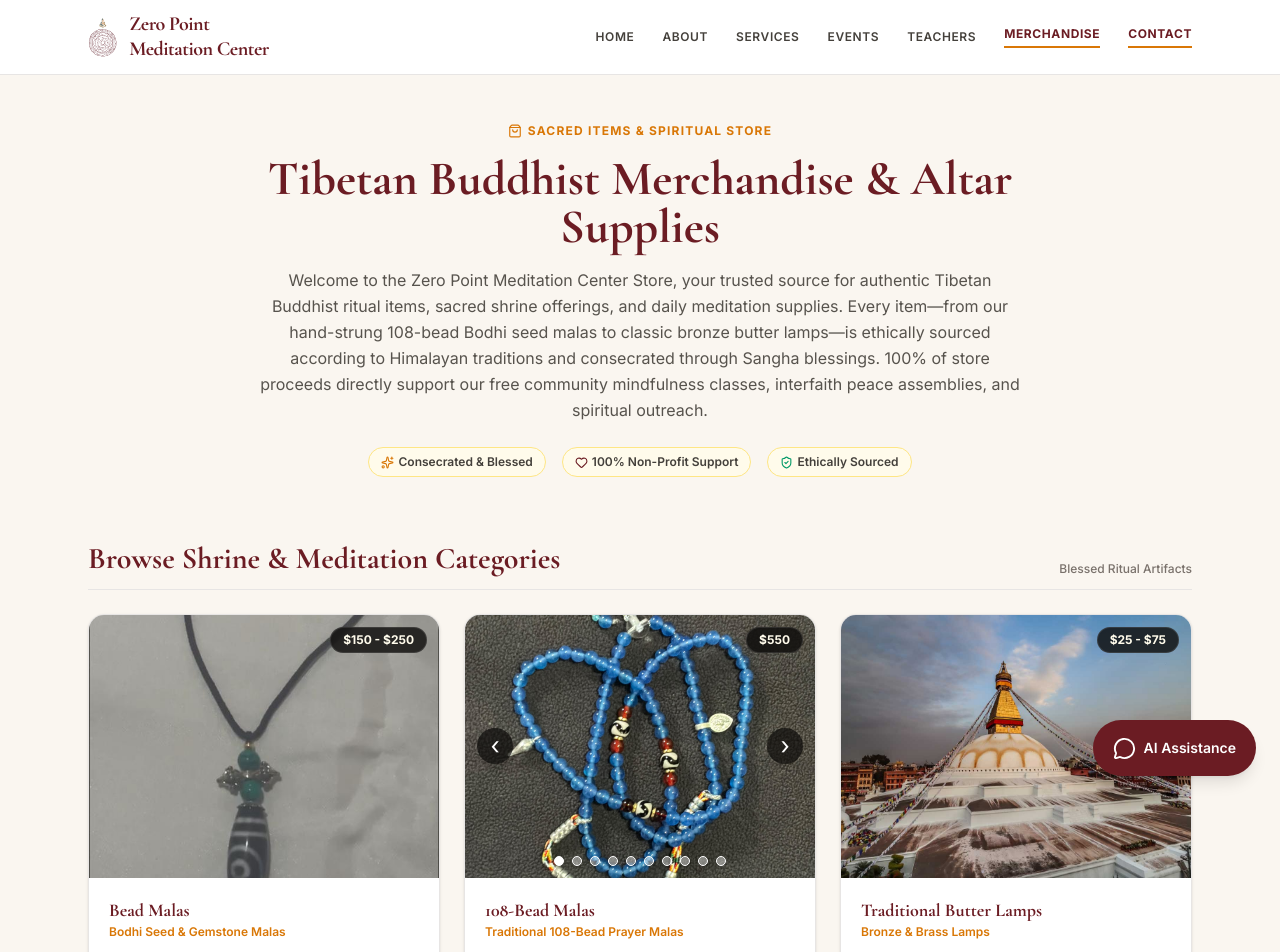
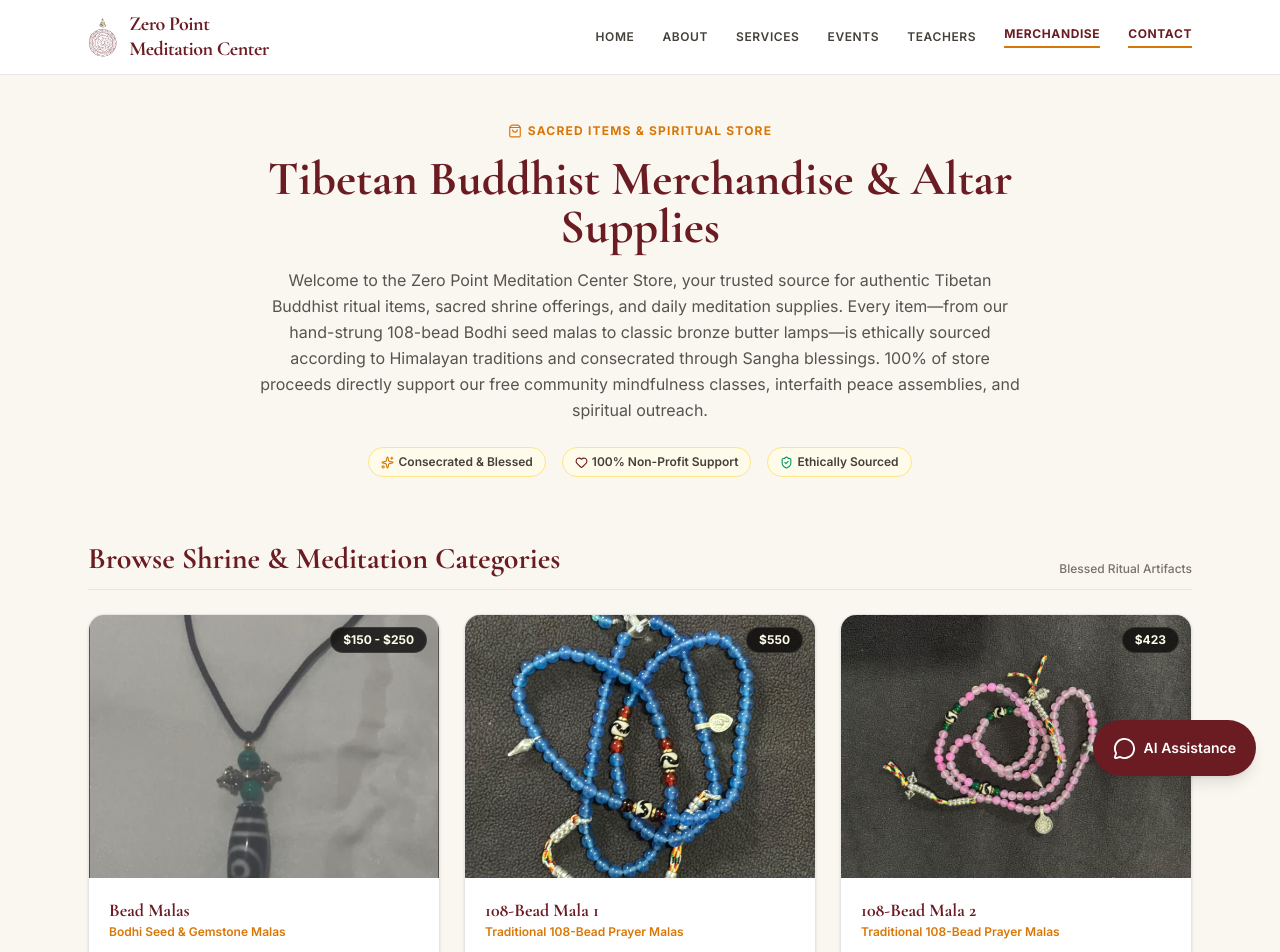
Before and after one commit to sherpaten/Zero-Point-Meditation-Center, a React (Vite) app in the folder zero-point-meditation/: page /merchandise in a window 1280 px wide. Shown: the top 952 px of the page. Built offline with nearby package versions, Linux system fonts and the light colour scheme.

Commit message:
Display merchandise as individual products with individual prices (#31)

```diff
--- a/zero-point-meditation/src/pages/Merchandise.jsx
+++ b/zero-point-meditation/src/pages/Merchandise.jsx
@@ -103,6 +103,25 @@ const categories = [
   }
 ];
 
+
+// Expand galleries into individual product listings, each with its own image and price.
+const displayCategories = categories.flatMap((category) => {
+  if (!category.gallery) return [category];
+  return category.gallery.map((image, index) => ({
+    id: `${category.id}-${index + 1}`,
+    parentCategoryId: category.id,
+    name: category.id === '108-bead-malas'
+      ? (index === 9 ? 'Rosary Mala' : `108-Bead Mala ${index + 1}`)
+      : category.id === 'modern-art'
+        ? `Modern Art ${index + 1}`
+        : `Original Dzi Bead ${index + 1}`,
+    count: category.count,
+    image,
+    price: category.galleryPrices[index],
+    description: category.description
+  }));
+});
+
 const featuredProduct = {
   title: "Hand-Crafted Bodhi Seed Mala (108 Beads)",
   price: "$200 - $500",
@@ -137,9 +156,6 @@ const reviews = [
 export default function Merchandise() {
   const [selectedItem, setSelectedItem] = useState(null);
   const [orderSent, setOrderSent] = useState(false);
-  const [modernArtImage, setModernArtImage] = useState(0);
-  const [malaImageIndex, setMalaImageIndex] = useState(0);
-  const [dziImageIndex, setDziImageIndex] = useState(0);
 
   return (
 
@@ -198,20 +214,20 @@ export default function Merchandise() {
         </div>
 
         <div className="grid sm:grid-cols-2 lg:grid-cols-3 gap-6">
-          {categories.map((item, index) => (
+          {displayCategories.map((item, index) => (
             <motion.div
               initial={{ opacity: 0, y: 20 }}
               animate={{ opacity: 1, y: 0 }}
               transition={{ duration: 0.4, delay: index * 0.08 }}
               whileHover={{ y: -6 }}
               key={item.id}
-              onClick={() => { if (item.id === 'modern-art') { setSelectedItem(item); setOrderSent(false); } }}
-              className={`bg-white rounded-2xl border border-stone-200 overflow-hidden shadow-sm hover:shadow-xl transition-all group flex flex-col ${item.id === 'modern-art' ? 'cursor-pointer' : 'cursor-default'}`}
+              onClick={() => { if (item.parentCategoryId === 'modern-art') { setSelectedItem(item); setOrderSent(false); } }}
+              className={`bg-white rounded-2xl border border-stone-200 overflow-hidden shadow-sm hover:shadow-xl transition-all group flex flex-col ${item.parentCategoryId === 'modern-art' ? 'cursor-pointer' : 'cursor-default'}`}
             >
+
               <div className="relative aspect-[4/3] overflow-hidden bg-stone-100">
                 <motion.img
-                  key={(item.id === 'modern-art' || item.id === '108-bead-malas' || item.id === 'original-dzi-beads') ? item.gallery[item.id === 'modern-art' ? modernArtImage : item.id === '108-bead-malas' ? (malaImageIndex % item.gallery.length) : (dziImageIndex % item.gallery.length)] : item.id}
-                  src={(item.id === 'modern-art' || item.id === '108-bead-malas' || item.id === 'original-dzi-beads') ? item.gallery[item.id === 'modern-art' ? modernArtImage : item.id === '108-bead-malas' ? (malaImageIndex % item.gallery.length) : (dziImageIndex % item.gallery.length)] : item.image}
+                  src={item.image}
                   alt={item.name}
                   initial={{ opacity: 0, x: 24 }}
                   whileInView={{ opacity: 1, x: 0 }}
@@ -221,57 +237,8 @@ export default function Merchandise() {
                 />
                 {item.price && (
                   <span className="absolute top-3 right-3 bg-stone-950/80 backdrop-blur-md text-amber-50 text-xs font-bold px-3 py-1 rounded-full border border-white/10">
-                    {item.galleryPrices ? item.galleryPrices[item.id === 'modern-art' ? modernArtImage : item.id === '108-bead-malas' ? (malaImageIndex % item.gallery.length) : item.id === 'original-dzi-beads' ? (dziImageIndex % item.gallery.length) : 0] : item.price}
+                    {item.price}
                   </span>
-                )}
-                {(item.id === 'modern-art' || item.id === '108-bead-malas' || item.id === 'original-dzi-beads') && (
-                  <>
-                    <button
-                      type="button"
-                      aria-label={`Previous ${item.name} image`}
-                      onClick={(event) => {
-                        event.stopPropagation();
-                        if (item.id === 'modern-art') setModernArtImage((current) => (current - 1 + item.gallery.length) % item.gallery.length);
-                        else if (item.id === '108-bead-malas') setMalaImageIndex((current) => (current - 1 + item.gallery.length) % item.gallery.length);
-                        else setDziImageIndex((current) => (current - 1 + item.gallery.length) % item.gallery.length);
-                      }}
-                      className="absolute left-3 top-1/2 -translate-y-1/2 z-10 w-9 h-9 rounded-full bg-stone-950/70 hover:bg-stone-950 text-white flex items-center justify-center shadow-lg transition-colors"
-                    >
-                      <span aria-hidden="true" className="text-2xl leading-none">‹</span>
-                    </button>
-                    <button
-                      type="button"
-                      aria-label={`Next ${item.name} image`}
-                      onClick={(event) => {
-                        event.stopPropagation();
-                        if (item.id === 'modern-art') setModernArtImage((current) => (current + 1) % item.gallery.length);
-                        else if (item.id === '108-bead-malas') setMalaImageIndex((current) => (current + 1) % item.gallery.length);
-                        else setDziImageIndex((current) => (current + 1) % item.gallery.length);
-                      }}
-                      className="absolute right-3 top-1/2 -translate-y-1/2 z-10 w-9 h-9 rounded-full bg-stone-950/70 hover:bg-stone-950 text-white flex items-center justify-center shadow-lg transition-colors"
-                    >
-                      <span aria-hidden="true" className="text-2xl leading-none">›</span>
-                    </button>
-                    <div className="absolute bottom-3 left-1/2 -translate-x-1/2 flex gap-2 flex-wrap justify-center max-w-[90%]">
-                    {item.gallery.map((image, imageIndex) => {
-                      const activeIndex = item.id === 'modern-art' ? modernArtImage : item.id === '108-bead-malas' ? malaImageIndex : dziImageIndex;
-                      return (
-                        <button
-                          key={image}
-                          type="button"
-                          aria-label={`Show ${item.name} image ${imageIndex + 1}`}
-                          onClick={(event) => {
-                            event.stopPropagation();
-                            if (item.id === 'modern-art') setModernArtImage(imageIndex);
-                            else if (item.id === '108-bead-malas') setMalaImageIndex(imageIndex);
-                            else setDziImageIndex(imageIndex);
-                          }}
-                          className={`h-2.5 w-2.5 rounded-full border border-white shadow ${activeIndex === imageIndex ? 'bg-white' : 'bg-white/40'}`}
-                        />
-                      );
-                    })}
-                    </div>
-                  </>
                 )}
               </div>
               <div className="p-5 flex-1 flex flex-col justify-between space-y-3">
@@ -288,7 +255,7 @@ export default function Merchandise() {
                 </div>
                 <div className="pt-3 border-t border-stone-100 flex items-center justify-between text-xs">
                   <span className="font-bold text-buddhist-burgundy group-hover:underline flex items-center gap-1">
-                    {item.id === 'modern-art' ? 'View Artwork & Order →' : 'Browse Collection'}
+                    {item.parentCategoryId === 'modern-art' ? 'View Artwork & Enquire →' : 'View Item'}
                   </span>
                 </div>
               </div>
```
